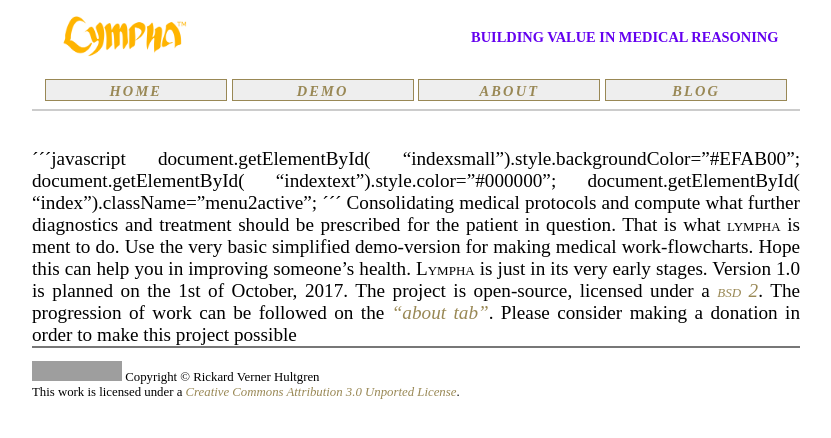
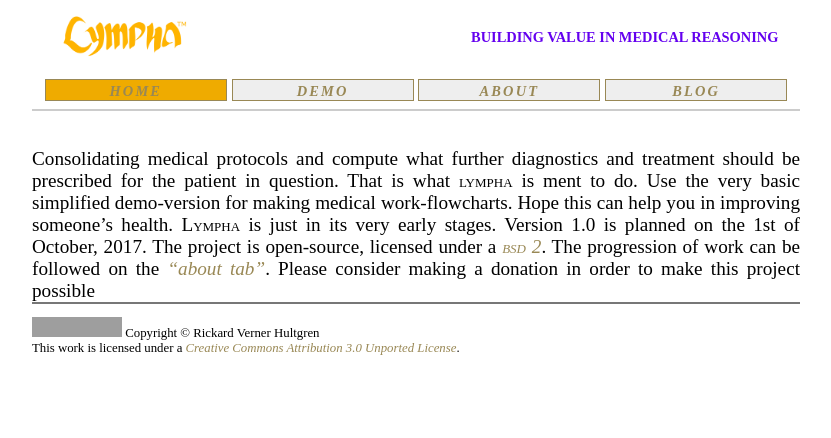
Before and after one commit to RickardHultgren/LYMPHA, a Jekyll site: the page built from index.md, in a window 1280 px wide. Shown: the top 438 px of the page, without its empty margins (224-1055 px from the left). Built offline with Jekyll 4.4.1, drawn with Linux system fonts in a browser that asks for light colours; some web fonts are replaced; our own code applies the rules of GitHub Pages for plain Markdown files; a script that is not in the unit is left out; grey boxes are pictures that could not be loaded.

Commit message:
Update index.md

```diff
--- a/index.md
+++ b/index.md
@@ -1,6 +1,6 @@
-´´´javascript
+<script>
 document.getElementById( "indexsmall").style.backgroundColor="#EFAB00";
 document.getElementById( "indextext").style.color="#000000";
 document.getElementById( "index").className="menu2active";
-´´´
+</script>
 Consolidating medical protocols and compute what further diagnostics and treatment should be prescribed for the patient in question. That is what <span class="sc">lympha</span> is ment to do. Use the very basic simplified demo-version for making medical work-flowcharts. Hope this can help you in improving someone's health. <span class="sc">Lympha</span> is just in its very early stages. Version 1.0 is planned on the 1st of October, 2017. The project is open-source, licensed under a <a href="http://opensource.org/licenses/BSD-2-Clause"><span class="sc">bsd 2</span></a>. The progression of work can be followed on the <a href="about.md">"about tab"</a>. Please consider making a donation in order to make this project possible
```
